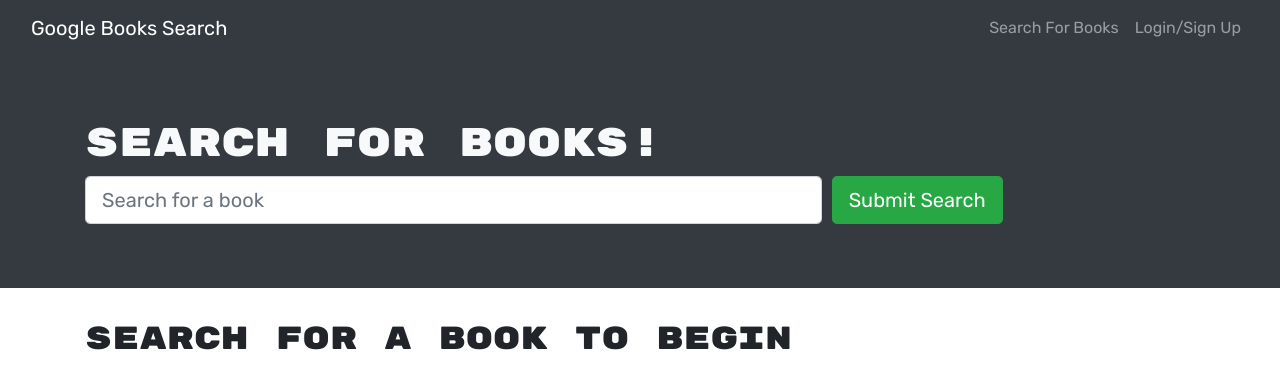
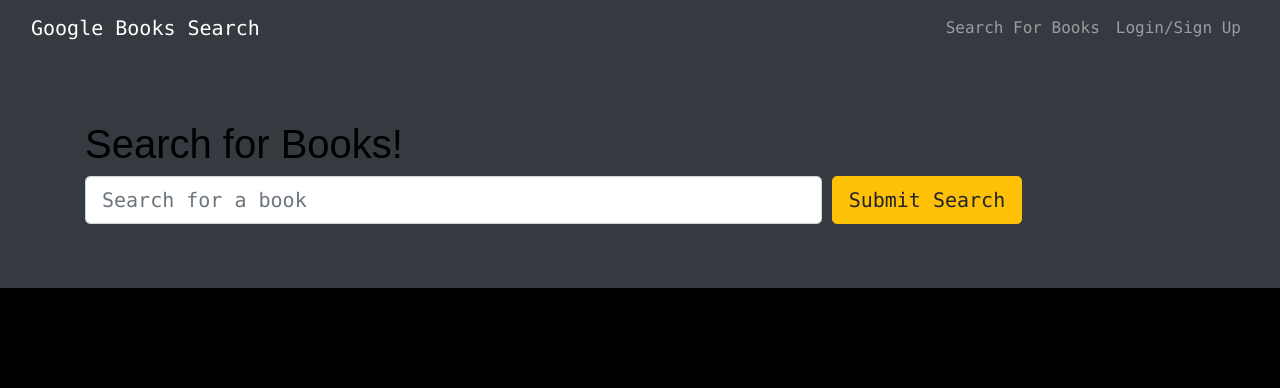
Before and after one commit to AdrianoArmen/adrianos-book-search-21, a React (Create React App) app in the folder client/: page / in a window 1280 px wide. Shown: the top 388 px of the page. Built offline with nearby package versions, Linux system fonts and the light colour scheme.

Commit message:
minor style changes

```diff
--- a/client/src/index.css
+++ b/client/src/index.css
@@ -1,5 +1,8 @@
 body {
-  font-family: 'Rubik', sans-serif;
+  font-family: "Lucida Console", "Courier New", monospace;
+  background-color: black;
+  color: aliceblue;
+
 }
 
 h1,
@@ -8,10 +11,21 @@
 h4,
 h5,
 h6 {
-  font-family: 'Rubik Mono One', sans-serif;
+  font-family: Arial, Helvetica, sans-serif;
+  color: black;
+}
+
+p {
+  color: black;
 }
 
 .small {
   font-weight: 300;
   font-style: italic;
 }
+
+.booktitle {
+
+  color: black;
+
+}
--- a/client/src/pages/SavedBooks.js
+++ b/client/src/pages/SavedBooks.js
@@ -50,7 +50,7 @@
 
   return (
     <>
-      <Jumbotron fluid className="text-light bg-dark">
+      <Jumbotron fluid className="text-dark bg-warning">
         <Container>
           <h1>Viewing saved books!</h1>
         </Container>
--- a/client/src/pages/SearchBooks.js
+++ b/client/src/pages/SearchBooks.js
@@ -109,7 +109,7 @@
                 />
               </Col>
               <Col xs={12} md={4}>
-                <Button type="submit" variant="success" size="lg">
+                <Button type="submit" variant="warning" size="lg">
                   Submit Search
                 </Button>
               </Col>
@@ -136,7 +136,7 @@
                   />
                 ) : null}
                 <Card.Body>
-                  <Card.Title>{book.title}</Card.Title>
+                  <Card.Title className="booktitle">{book.title}</Card.Title>
                   <p className="small">Authors: {book.authors}</p>
                   <Card.Text>{book.description}</Card.Text>
                   {Auth.loggedIn() && (
```
